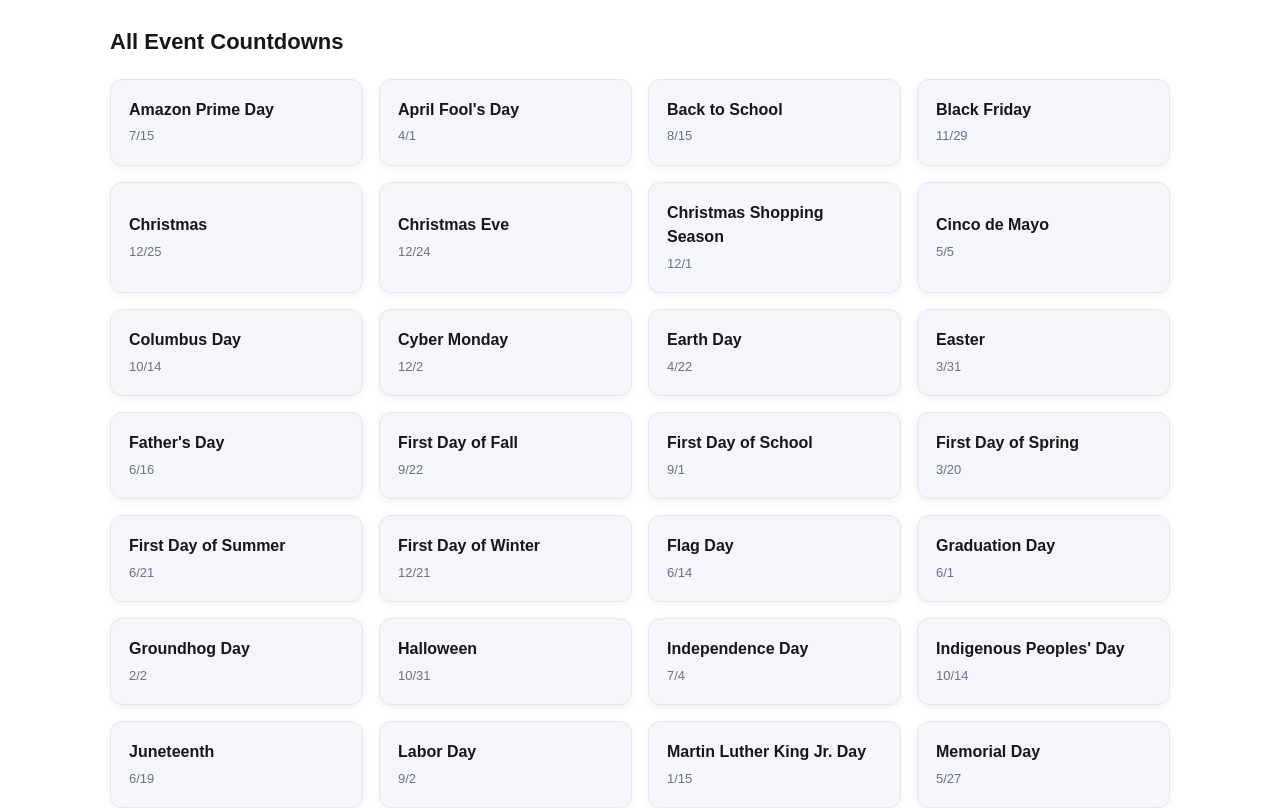
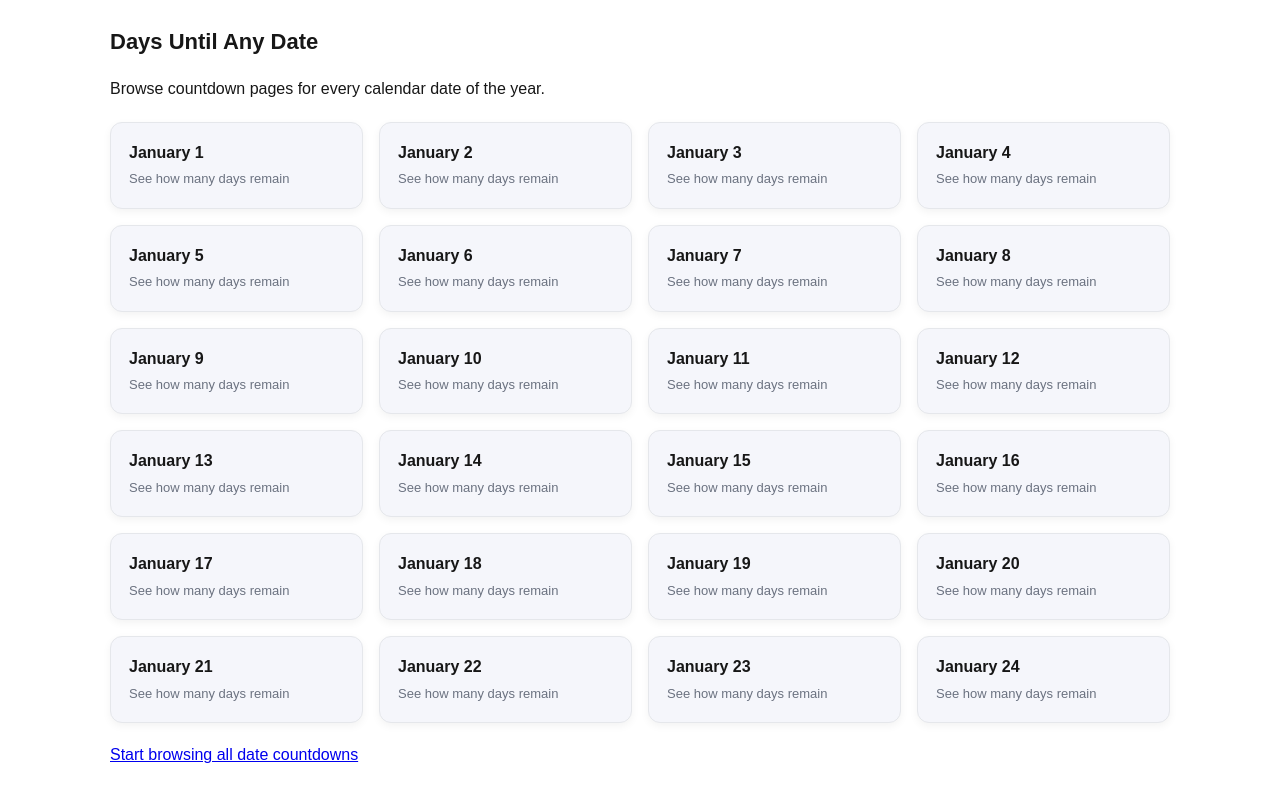
Before and after one commit to bosmeel/whatdayisit-now, a Next.js app: page /days-until in a window 1280 px wide. Shown: the part 900-1708 px from the top of the page. Built offline with nearby package versions, Linux system fonts and the light colour scheme.

Commit message:
add year-pairs cluster to sitemap

```diff
--- /dev/null
+++ b/app/days-between-years/[pair]/page.tsx
@@ -0,0 +1,84 @@
+import { notFound } from "next/navigation";
+import type { Metadata } from "next";
+
+type Props = {
+  params: Promise<{ pair: string }>;
+};
+
+function parsePair(slug: string) {
+
+  const parts = slug.split("-and-");
+  if (parts.length !== 2) return null;
+
+  const start = parseInt(parts[0]);
+  const end = parseInt(parts[1]);
+
+  if (Number.isNaN(start) || Number.isNaN(end)) return null;
+
+  if (start >= end) return null;
+
+  return { start, end };
+}
+
+function calculateDays(startYear:number,endYear:number){
+
+  const start = new Date(startYear,0,1);
+  const end = new Date(endYear,0,1);
+
+  const diff = end.getTime() - start.getTime();
+
+  return Math.round(diff / 86400000);
+}
+
+export async function generateMetadata({params}:Props):Promise<Metadata>{
+
+  const {pair} = await params;
+
+  const parsed = parsePair(pair);
+  if(!parsed) return {};
+
+  return {
+    title:`Days Between ${parsed.start} and ${parsed.end}`,
+    description:`Find how many days are between ${parsed.start} and ${parsed.end}.`,
+    alternates:{
+      canonical:`https://whatdayisit.now/days-between-years/${pair}`
+    }
+  };
+}
+
+export default async function Page({params}:Props){
+
+  const {pair} = await params;
+
+  const parsed = parsePair(pair);
+  if(!parsed) return notFound();
+
+  const days = calculateDays(parsed.start,parsed.end);
+
+  return(
+
+    <main className="container">
+
+      <h1>Days Between {parsed.start} and {parsed.end}</h1>
+
+      <div className="result-box">
+
+        <div className="result-number">
+          {days}
+        </div>
+
+        <div className="result-label">
+          days
+        </div>
+
+      </div>
+
+      <p style={{marginTop:20}}>
+        There are <strong>{days}</strong> days between January 1 {parsed.start}
+        and January 1 {parsed.end}.
+      </p>
+
+    </main>
+
+  );
+}
--- a/app/days-until/page.tsx
+++ b/app/days-until/page.tsx
@@ -8,13 +8,26 @@ import SeoLinks from "@/components/SeoLinks";
 import Breadcrumbs from "@/components/Breadcrumbs";
 import RelatedTools from "@/components/RelatedTools";
 
+const monthNames = [
+  "january",
+  "february",
+  "march",
+  "april",
+  "may",
+  "june",
+  "july",
+  "august",
+  "september",
+  "october",
+  "november",
+  "december",
+];
+
 export default function DaysUntilPage() {
-
   const [date, setDate] = useState("");
   const [result, setResult] = useState<number | null>(null);
 
   useEffect(() => {
-
     if (!date) {
       setResult(null);
       return;
@@ -32,7 +45,6 @@ export default function DaysUntilPage() {
     const days = Math.ceil(diff / (1000 * 60 * 60 * 24));
 
     setResult(days);
-
   }, [date]);
 
   const sortedEvents = useMemo(() => {
@@ -41,14 +53,35 @@ export default function DaysUntilPage() {
     );
   }, []);
 
+  const datePages = useMemo(() => {
+    const pages: { slug: string; label: string }[] = [];
+
+    monthNames.forEach((month, monthIndex) => {
+      const daysInMonth =
+        month === "february"
+          ? 29
+          : [3, 5, 8, 10].includes(monthIndex)
+            ? 30
+            : 31;
+
+      for (let day = 1; day <= daysInMonth; day++) {
+        pages.push({
+          slug: `${month}-${day}`,
+          label: `${month.charAt(0).toUpperCase() + month.slice(1)} ${day}`,
+        });
+      }
+    });
+
+    return pages;
+  }, []);
+
   return (
     <div>
-
       <Breadcrumbs
         items={[
           { name: "Home", href: "/" },
           { name: "Date Calculators", href: "/" },
-          { name: "Days Until Date" }
+          { name: "Days Until Date" },
         ]}
       />
 
@@ -66,7 +99,6 @@ export default function DaysUntilPage() {
       </p>
 
       <div className="calculator">
-
         <DateInput
           label="Target date"
           value={date}
@@ -79,15 +111,12 @@ export default function DaysUntilPage() {
             <div className="result-label">days</div>
           </div>
         )}
-
       </div>
 
       <section style={{ marginTop: 50 }}>
-
         <h2>Popular countdowns</h2>
 
         <div className="tool-grid">
-
           {[
             "christmas",
             "new-year",
@@ -101,59 +130,71 @@ export default function DaysUntilPage() {
           ]
             .filter((slug) => EVENTS[slug])
             .map((slug) => (
-
               <Link
                 key={slug}
                 href={`/days-until/${slug}`}
                 className="tool-card"
               >
-
                 <strong>{EVENTS[slug].name}</strong>
 
                 <div>
                   {EVENTS[slug].month}/{EVENTS[slug].day}
                 </div>
-
               </Link>
-
-          ))}
-
+            ))}
         </div>
-
       </section>
 
       <section style={{ marginTop: 50 }}>
+        <h2>Days Until Any Date</h2>
 
+        <p>
+          Browse countdown pages for every calendar date of the year.
+        </p>
+
+        <div className="tool-grid">
+          {datePages.slice(0, 24).map((item) => (
+            <Link
+              key={item.slug}
+              href={`/days-until-date/${item.slug}`}
+              className="tool-card"
+            >
+              <strong>{item.label}</strong>
+              <div>See how many days remain</div>
+            </Link>
+          ))}
+        </div>
+
+        <p style={{ marginTop: 20 }}>
+          <Link href="/days-until-date/january-1">
+            Start browsing all date countdowns
+          </Link>
+        </p>
+      </section>
+
+      <section style={{ marginTop: 50 }}>
         <h2>All Event Countdowns</h2>
 
         <div className="tool-grid">
-
           {sortedEvents.map(([slug, event]) => (
-
             <Link
               key={slug}
               href={`/days-until/${slug}`}
               className="tool-card"
             >
-
               <strong>{event.name}</strong>
 
               <div>
                 {event.month}/{event.day}
               </div>
-
             </Link>
-
           ))}
-
         </div>
-
       </section>
 
       <RelatedTools />
 
       <SeoLinks />
-
     </div>
   );
 }
--- a/app/sitemap-dates/route.ts
+++ b/app/sitemap-dates/route.ts
@@ -19,13 +19,31 @@ const months = [
   { name: "december", days: 31 },
 ];
 
+function generateYearPairs() {
+
+  const pairs: string[] = [];
+
+  for (let start = 1900; start <= 2030; start++) {
+
+    for (let end = start + 1; end <= start + 20; end++) {
+
+      pairs.push(`${start}-and-${end}`);
+
+    }
+
+  }
+
+  return pairs;
+}
+
 export async function GET() {
 
   const baseUrl = "https://whatdayisit.now";
   const now = new Date().toISOString();
+
+  const urls = new Set<string>();
+
   const currentYear = new Date().getFullYear();
-
-  const urls: string[] = [];
 
   const staticRoutes = [
     "",
@@ -38,32 +56,38 @@ export async function GET() {
   ];
 
   staticRoutes.forEach((route) => {
-    urls.push(`${baseUrl}${route}`);
+    urls.add(`${baseUrl}${route}`);
   });
 
   Object.keys(EVENTS).forEach((slug) => {
-    urls.push(`${baseUrl}/days-until/${slug}`);
+    urls.add(`${baseUrl}/days-until/${slug}`);
   });
 
   const generatedPairs = generateMonthDayPairs();
 
   [...DATE_PAIRS, ...DATE_PAIRS_SEO, ...generatedPairs].forEach((pair) => {
-    urls.push(`${baseUrl}/days-between/${pair.slug}`);
+    urls.add(`${baseUrl}/days-between/${pair.slug}`);
+  });
+
+  const yearPairs = generateYearPairs();
+
+  yearPairs.forEach((pair) => {
+    urls.add(`${baseUrl}/days-between-years/${pair}`);
   });
 
   months.forEach((m) => {
     for (let d = 1; d <= m.days; d++) {
 
-      urls.push(`${baseUrl}/born-on/${m.name}-${d}`);
-      urls.push(`${baseUrl}/what-happened-on/${m.name}-${d}`);
-      urls.push(`${baseUrl}/days-until-date/${m.name}-${d}`);
+      urls.add(`${baseUrl}/born-on/${m.name}-${d}`);
+      urls.add(`${baseUrl}/what-happened-on/${m.name}-${d}`);
+      urls.add(`${baseUrl}/days-until-date/${m.name}-${d}`);
 
     }
   });
 
   const xml = `<?xml version="1.0" encoding="UTF-8"?>
 <urlset xmlns="http://www.sitemaps.org/schemas/sitemap/0.9">
-${urls
+${[...urls]
   .map(
     (url) => `
   <url>
```
